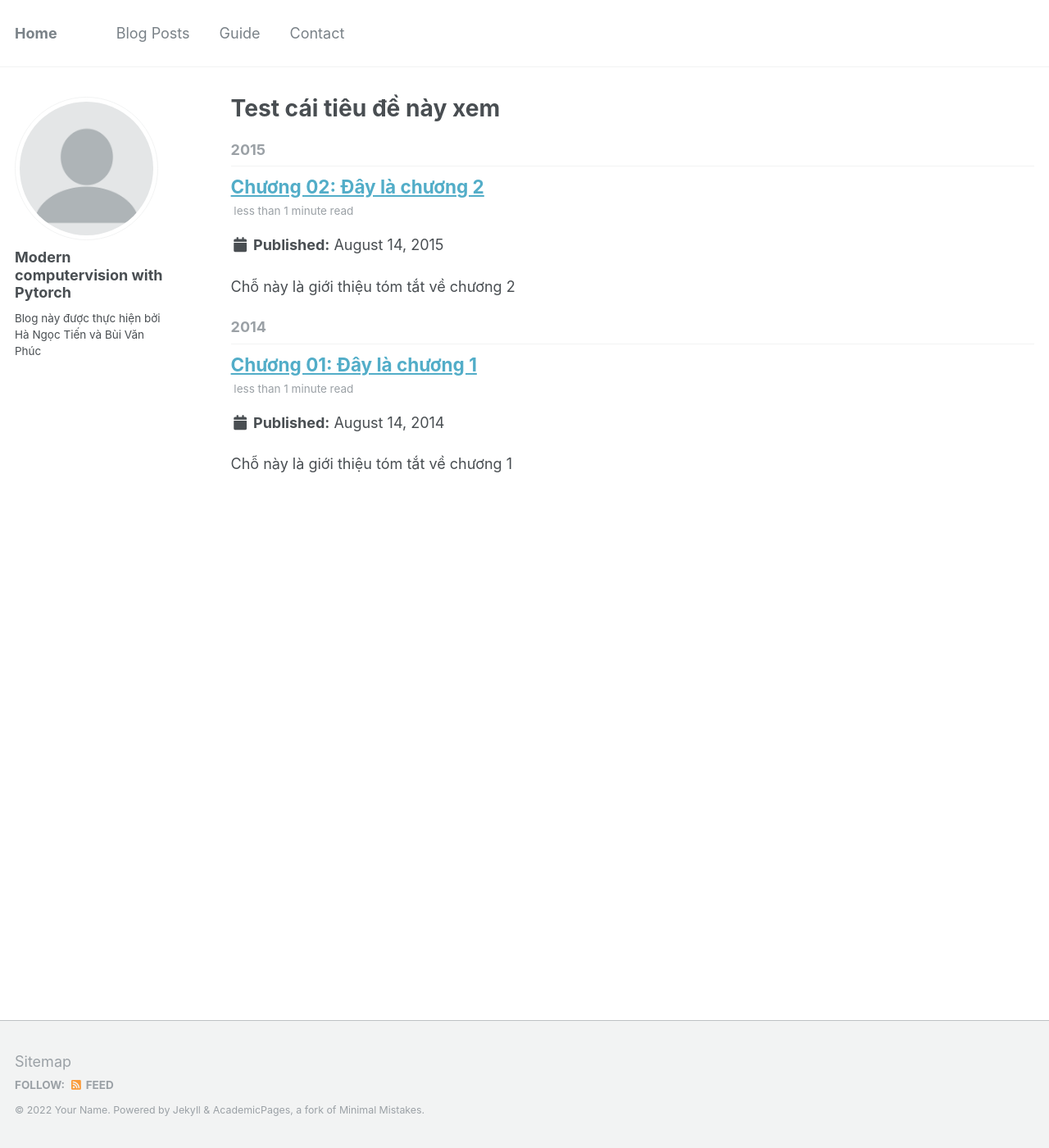
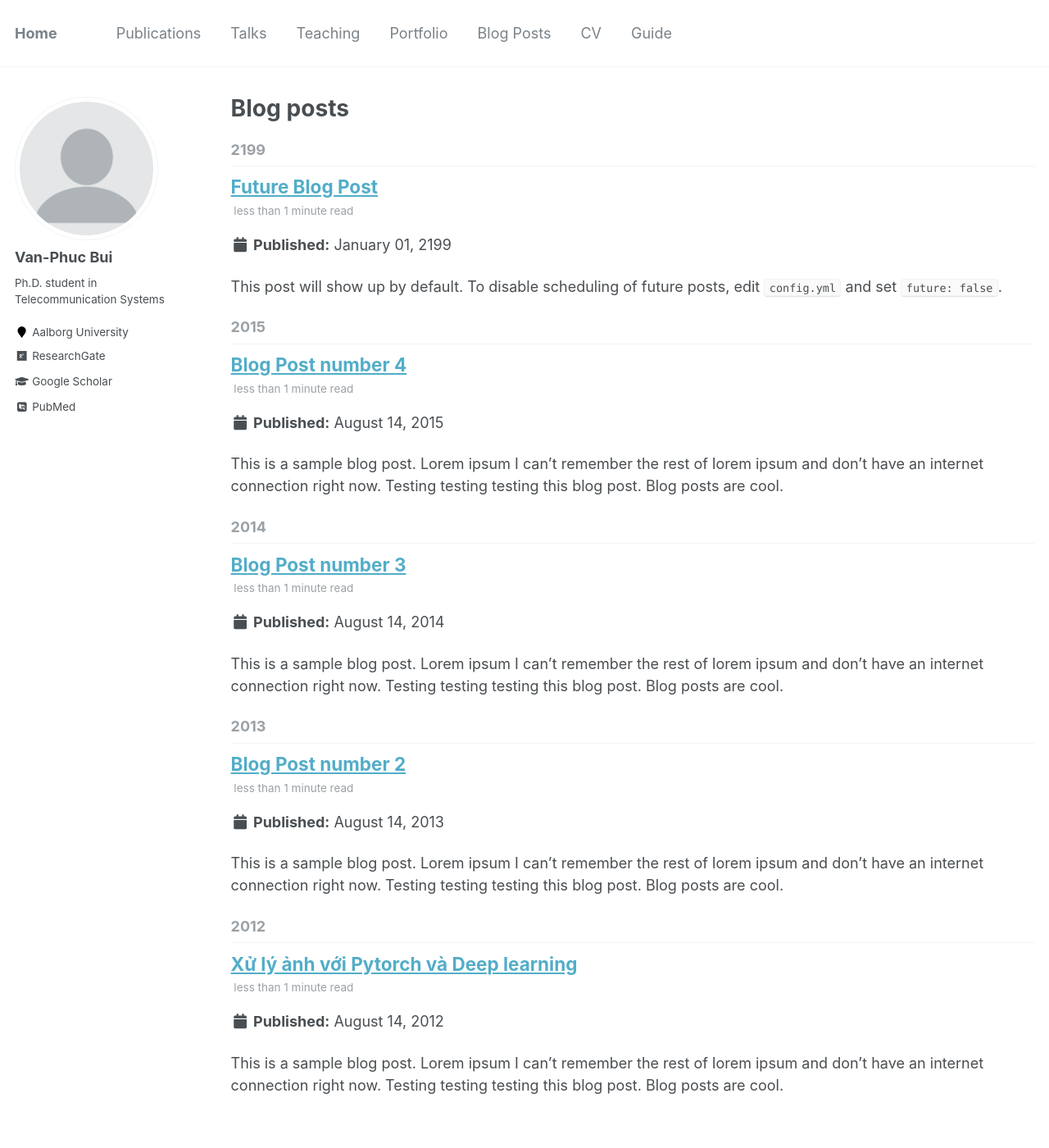
Before and after one commit to vanphuc-bui/MordenComputervision, a Jekyll site: the page built from _pages/year-archive.html, in a window 1280 px wide and 1400 px high. Shown: the whole window at 82% size. Built offline with Jekyll 4.4.1, drawn with Linux system fonts in a browser that asks for light colours; some web fonts are replaced.

Commit message:
Phuc add

```diff
--- a/_config.yml
+++ b/_config.yml
@@ -11,7 +11,7 @@ title                    : "Home"
 title_separator          : "-"
 name                     : &name "Your Name"
 description              : &description "personal description"
-url                      : "https://vanphuc-bui.github.io/MordenComputervision/" # the base hostname & protocol for your site e.g. "https://mmistakes.github.io"
+url                      : https://vanphuc-bui.github.io/ # the base hostname & protocol for your site e.g. "https://mmistakes.github.io"
 baseurl                  : "" # the subpath of your site, e.g. "/blog"
 repository               : #"academicpages/academicpages.github.io"
 teaser                   :  # filename of teaser fallback teaser image placed in /images/, .e.g. "500x300.png"
@@ -80,15 +80,15 @@ analytics:
 
 # Site Author
 author:
-  name             : "Modern computervision with Pytorch"
+  name             : "Van-Phuc Bui"
   avatar           : "profile.png"
-  bio              : "Blog này được thực hiện bởi Hà Ngọc Tiến và Bùi Văn Phúc"
-  location         : #"Aalborg University"
+  bio              : "Ph.D. student in Telecommunication Systems"
+  location         : "Aalborg University"
   employer         :
-  pubmed           : #"https://www.ncbi.nlm.nih.gov/pubmed/?term=john+snow"
-  googlescholar    : #"https://scholar.google.com/citations?user=EwQEzCsAAAAJ&hl=en"
+  pubmed           : "https://www.ncbi.nlm.nih.gov/pubmed/?term=john+snow"
+  googlescholar    : "https://scholar.google.com/citations?user=EwQEzCsAAAAJ&hl=en"
   email            :
-  researchgate     : # "https://www.researchgate.net/profile/Van-Phuc-Bui/research"
+  researchgate     :  "https://www.researchgate.net/profile/Van-Phuc-Bui/research"
   uri              :
   bitbucket        :
   codepen          :
@@ -202,6 +202,13 @@ defaults:
       comments: true
       share: true
       related: true
+  # _pages
+  - scope:
+      path: ""
+      type: pages
+    values:
+      layout: single
+      author_profile: true
   # _teaching
   - scope:
       path: ""
--- a/_data/navigation.yml
+++ b/_data/navigation.yml
@@ -1,11 +1,22 @@
 # main links links
 main:
+  - title: "Publications"
+    url: /publications/
+
+  - title: "Talks"
+    url: /talks/
+
+  - title: "Teaching"
+    url: /teaching/
+
+  - title: "Portfolio"
+    url: /portfolio/
 
   - title: "Blog Posts"
     url: /year-archive/
 
+  - title: "CV"
+    url: /cv/
+
   - title: "Guide"
     url: /markdown/
-
-  - title: "Contact"
-    url: /markdown/
--- a/_pages/teaching.html
+++ b/_pages/teaching.html
@@ -1,12 +1,12 @@
 ---
 layout: archive
-title: "Contact"
-permalink: /contact/
+title: "Teaching"
+permalink: /teaching/
 author_profile: true
 ---
 
 {% include base_path %}
 
-{% for post in site.contact reversed %}
-{% include archive-single.html %}
+{% for post in site.teaching reversed %}
+  {% include archive-single.html %}
 {% endfor %}
--- a/_pages/year-archive.html
+++ b/_pages/year-archive.html
@@ -1,7 +1,7 @@
 ---
 layout: archive
 permalink: /year-archive/
-title: "Test cái tiêu đề này xem "
+title: "Blog posts"
 author_profile: true
 redirect_from:
   - /wordpress/blog-posts/
--- /dev/null
+++ b/_posts/2012-08-14-blog-post-1.md
@@ -0,0 +1,21 @@
+---
+title: 'Xử lý ảnh với Pytorch và Deep learning'
+date: 2012-08-14
+permalink: /posts/2012/08/blog-post-1/
+tags:
+  - cool posts
+  - category1
+  - category2
+---
+
+This is a sample blog post. Lorem ipsum I can't remember the rest of lorem ipsum and don't have an internet connection right now. Testing testing testing this blog post. Blog posts are cool.
+
+Chương 1: [Giới thiệu về mạng neural](/posts/2012/08/blog-post-1/)
+======
+
+
+You can have many headings
+======
+
+Aren't headings cool?
+------
--- /dev/null
+++ b/_posts/2013-08-14-blog-post-2.md
@@ -0,0 +1,20 @@
+---
+title: 'Blog Post number 2'
+date: 2013-08-14
+permalink: /posts/2013/08/blog-post-2/
+tags:
+  - cool posts
+  - category1
+  - category2
+---
+
+This is a sample blog post. Lorem ipsum I can't remember the rest of lorem ipsum and don't have an internet connection right now. Testing testing testing this blog post. Blog posts are cool.
+
+Headings are cool
+======
+
+You can have many headings
+======
+
+Aren't headings cool?
+------
--- a/_posts/2014-08-14-blog-post-1.md
+++ /dev/null
@@ -1,20 +0,0 @@
----
-title: 'Chương 01: Đây là chương 1'
-date: 2014-08-14
-permalink: /posts/2014/08/blog-post-1/
-tags:
-  - cool posts
-  - category1
-  - category2
----
-
-Chỗ này là giới thiệu tóm tắt về chương 1
-
-Cái này là test xem nó là cái gì
-======
-
-Lại là test lần nữa
-======
-
-Test lần 3
-------
--- /dev/null
+++ b/_posts/2014-08-14-blog-post-3.md
@@ -0,0 +1,20 @@
+---
+title: 'Blog Post number 3'
+date: 2014-08-14
+permalink: /posts/2014/08/blog-post-3/
+tags:
+  - cool posts
+  - category1
+  - category2
+---
+
+This is a sample blog post. Lorem ipsum I can't remember the rest of lorem ipsum and don't have an internet connection right now. Testing testing testing this blog post. Blog posts are cool.
+
+Headings are cool
+======
+
+You can have many headings
+======
+
+Aren't headings cool?
+------
--- a/_posts/2015-08-14-blog-post-2.md
+++ /dev/null
@@ -1,20 +0,0 @@
----
-title: 'Chương 02: Đây là chương 2'
-date: 2015-08-14
-permalink: /posts/2015/08/blog-post-2/
-tags:
-  - cool posts
-  - category1
-  - category2
----
-
-Chỗ này là giới thiệu tóm tắt về chương 2
-
-Headings are cool
-======
-
-You can have many headings
-======
-
-Aren't headings cool?
-------
--- /dev/null
+++ b/_posts/2199-01-01-future-post.md
@@ -0,0 +1,11 @@
+---
+title: 'Future Blog Post'
+date: 2199-01-01
+permalink: /posts/2012/08/blog-post-4/
+tags:
+  - cool posts
+  - category1
+  - category2
+---
+
+This post will show up by default. To disable scheduling of future posts, edit `config.yml` and set `future: false`.
```
Also changed, not shown: _pages/about.md (+10 -12 lines), _posts/2015-08-14-blog-post-4.md (added, +20 -0 lines). Lines whose indentation alone changed are shown as unchanged.
